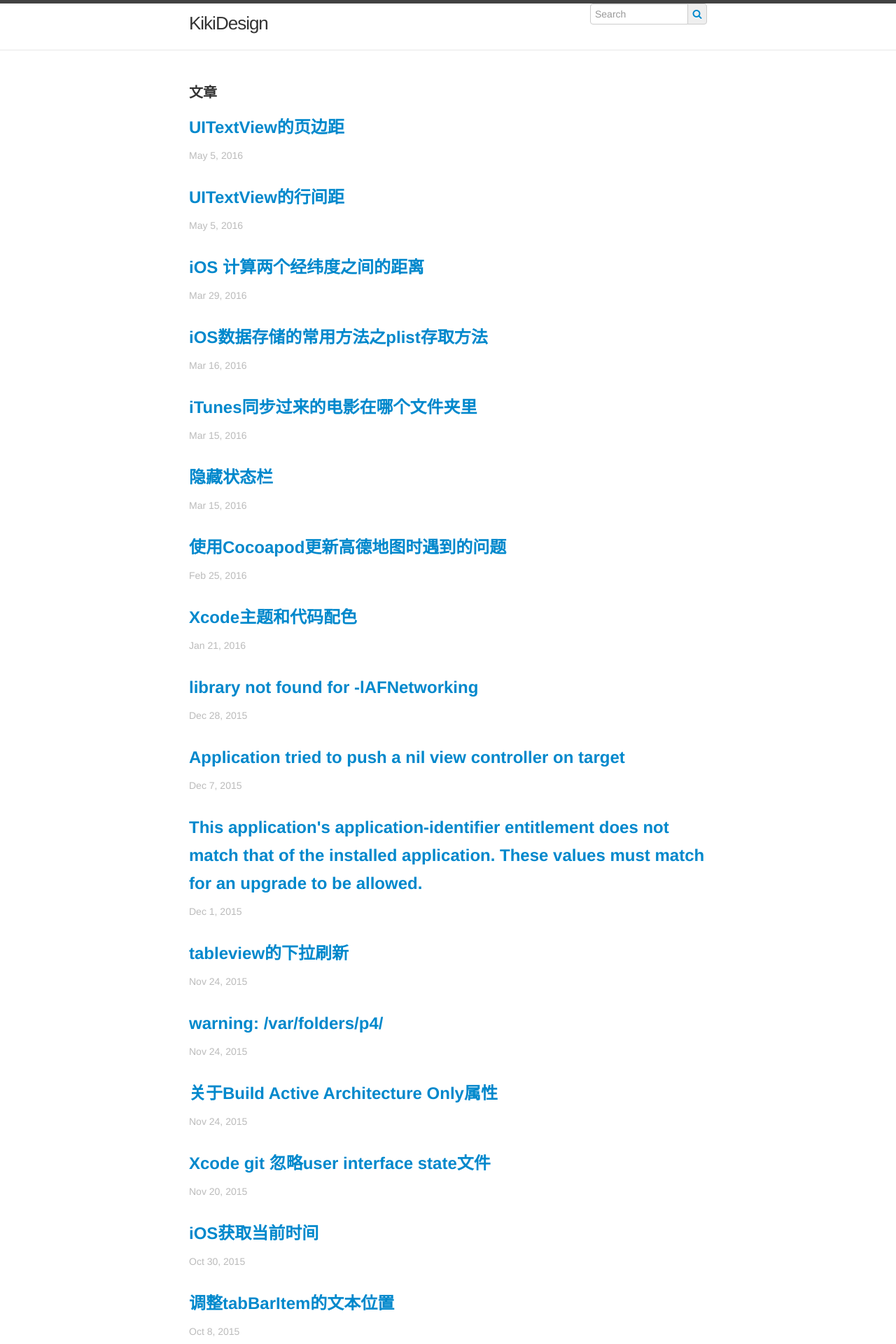
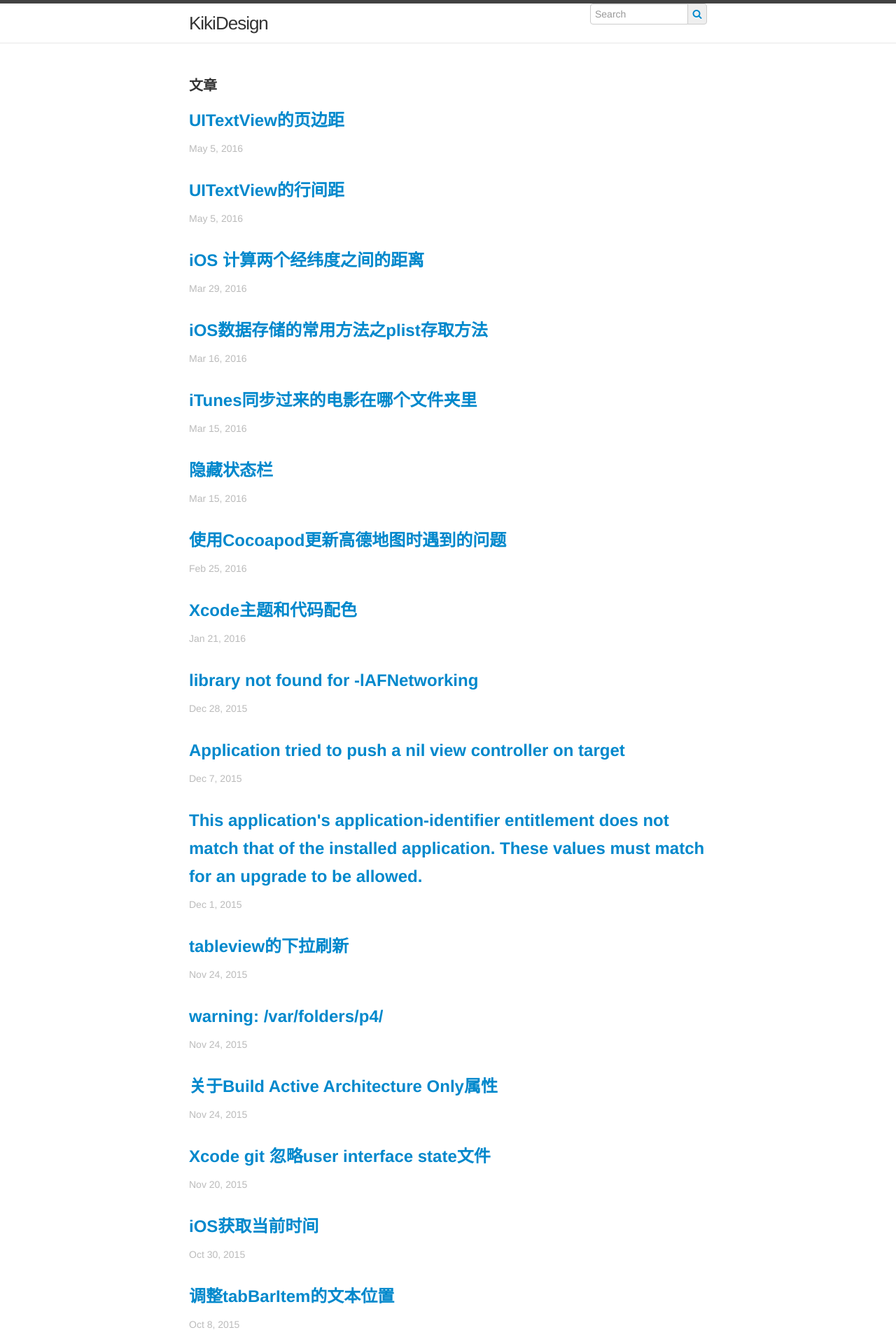
Before and after one commit to kikidesign/kikidesign.github.io, a Jekyll site: the page built from index.html, in a window 1280 px wide. Shown: the top 1920 px of the page at 70% size. Built offline with Jekyll 4.4.1, drawn with Linux system fonts in a browser that asks for light colours.

Commit message:
调整CSS3

```diff
--- a/_sass/_base.scss
+++ b/_sass/_base.scss
@@ -93,6 +93,7 @@
     text-decoration: none;
 
     &:visited {
+        text-decoration: none;
         color: #333;
     }
 
--- a/_sass/_layout.scss
+++ b/_sass/_layout.scss
@@ -46,7 +46,7 @@
 }
 
 #search{
-    line-height:56px;
+
 }
 
 .input-medium {
@@ -133,12 +133,10 @@
     letter-spacing: -1px;
     margin-bottom: 0;
     float: left;
-    &,
     &:hover {
         color:#333;
         text-decoration: none;
     }
-    &,
     &:visited {
         color:#333;
         text-decoration: none;
```
